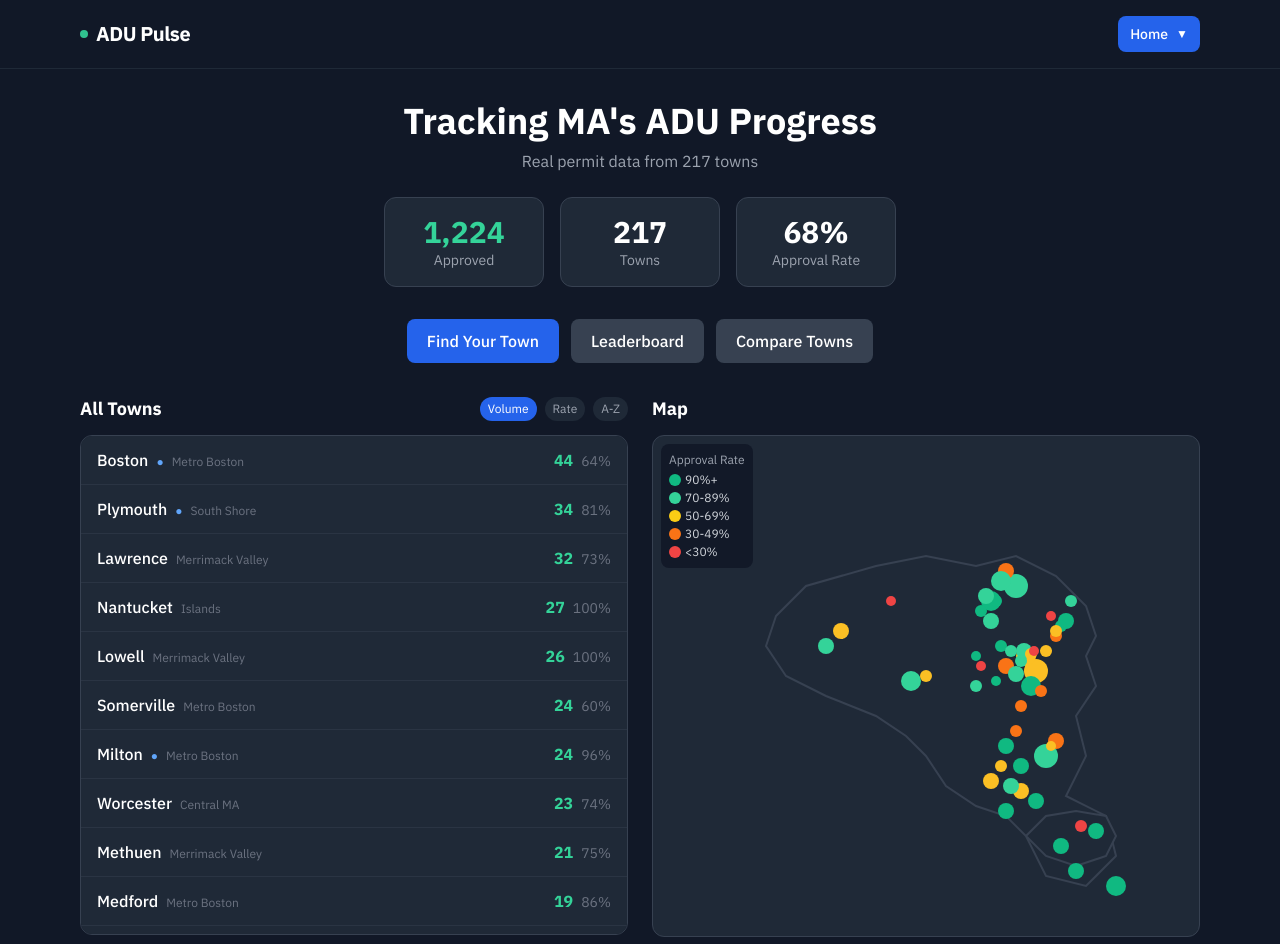
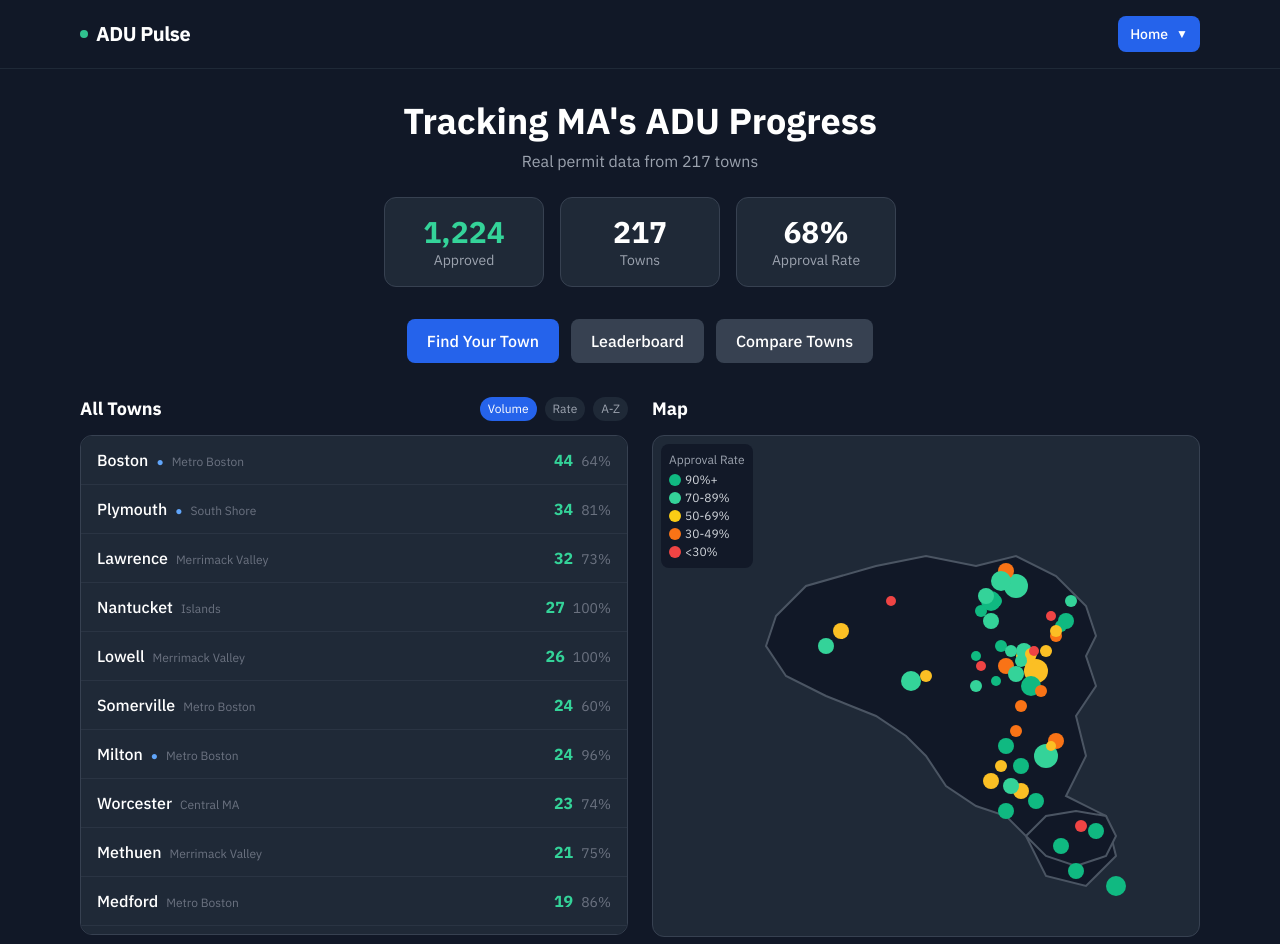
Before and after one commit to atwoodcollects/adupulse, a Next.js app: page / in a window 1280 px wide. Shown: the top 944 px of the page. Built offline with nearby package versions, Linux system fonts and the light colour scheme.

Commit message:
Fix map outline visibility

```diff
--- a/src/components/TownMap.tsx
+++ b/src/components/TownMap.tsx
@@ -103,8 +103,8 @@ export default function TownMap() {
       )}
 
       <svg viewBox="0 0 400 500" className="w-full h-[500px]">
-        <path d="M50,180 L80,150 L150,130 L200,120 L250,130 L290,120 L330,140 L360,170 L370,200 L360,220 L370,250 L350,280 L360,320 L340,360 L380,380 L390,420 L360,450 L320,440 L300,400 L280,380 L250,370 L220,350 L200,320 L180,300 L150,280 L100,260 L60,240 L40,210 Z" fill="#1f2937" stroke="#374151" strokeWidth="2"/>
-        <path d="M300,400 L320,380 L350,375 L380,380 L390,400 L380,420 L350,430 L320,420 L300,400" fill="#1f2937" stroke="#374151" strokeWidth="2"/>
+        <path d="M50,180 L80,150 L150,130 L200,120 L250,130 L290,120 L330,140 L360,170 L370,200 L360,220 L370,250 L350,280 L360,320 L340,360 L380,380 L390,420 L360,450 L320,440 L300,400 L280,380 L250,370 L220,350 L200,320 L180,300 L150,280 L100,260 L60,240 L40,210 Z" fill="#111827" stroke="#4b5563" strokeWidth="2"/>
+        <path d="M300,400 L320,380 L350,375 L380,380 L390,400 L380,420 L350,430 L320,420 L300,400" fill="#111827" stroke="#4b5563" strokeWidth="2"/>
         {towns.map(town => (
           <Link key={town.name} href={town.hasDetail ? `/${town.name.toLowerCase()}` : `/town/${encodeURIComponent(town.name)}`}>
             <circle
```
